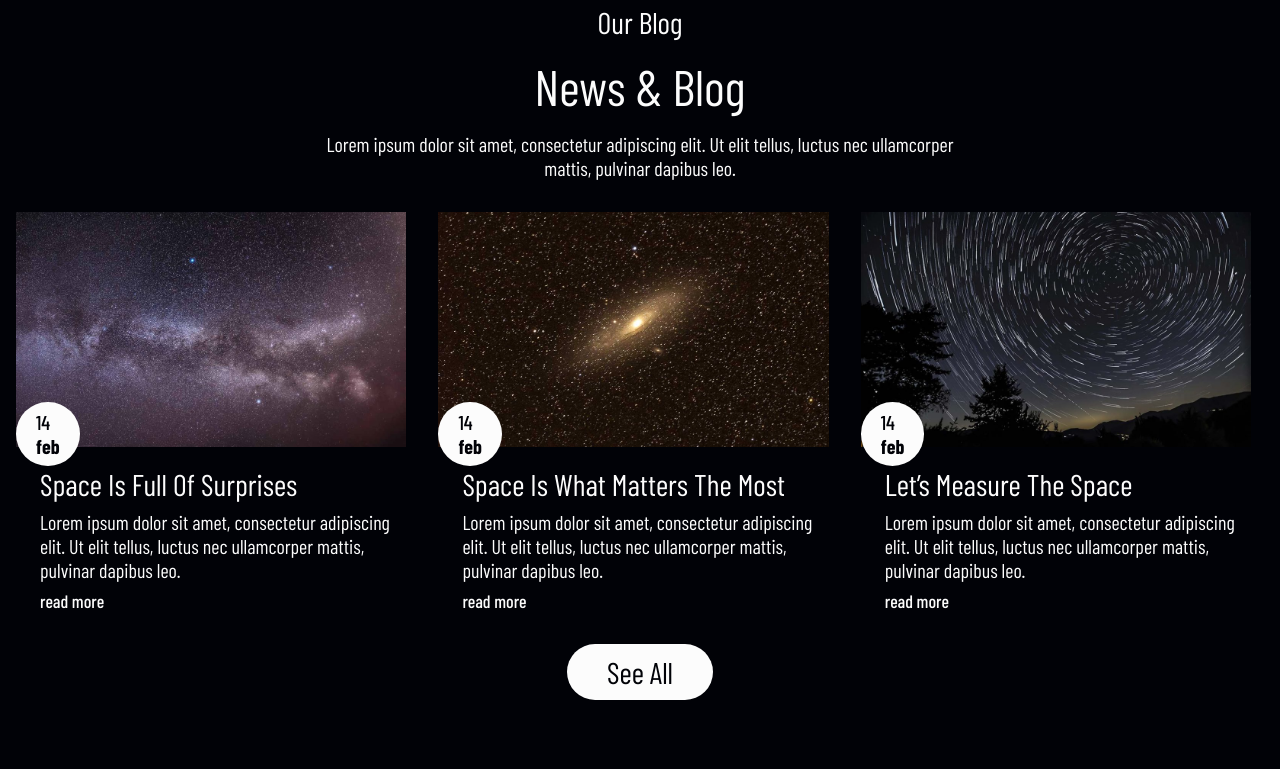
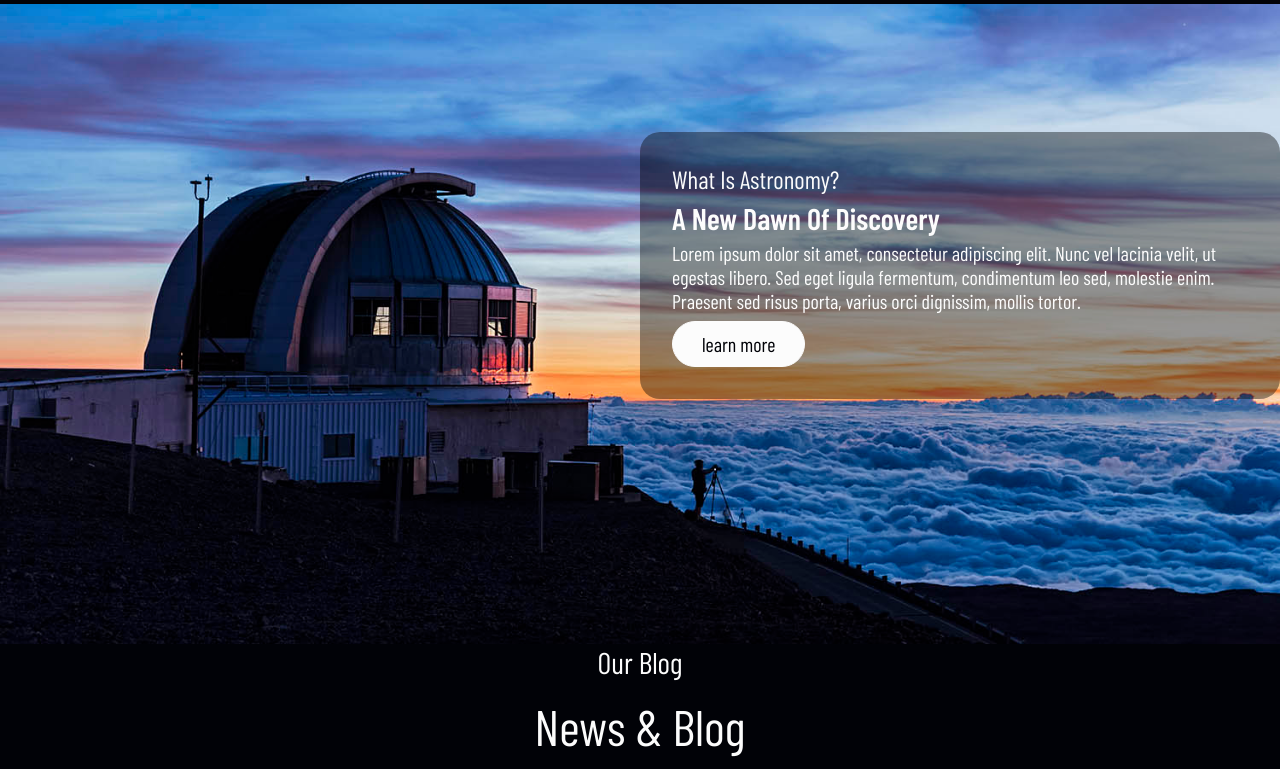
Before and after one commit to SIFAT-AOC/the-austronomy, a plain HTML site: page index.html in a window 1280 px wide. Shown: the part 1232-2001 px from the top of the page. Drawn offline with nearby package versions, Linux system fonts and the light colour scheme; a web font is replaced by a local one.

Commit message:
feature 1 section

```diff
--- a/index.html
+++ b/index.html
@@ -87,7 +87,25 @@
     </section>
 
     <!-- Grow section -->
-
+    <!-- feature secction 1 -->
+    <section>
+      <div class="container">
+        <div class="fs-1-bg-img">
+          <div class="fs-1-content">
+            <h6>What Is Astronomy?</h6>
+            <h4>A New Dawn Of Discovery</h4>
+            <p>
+              Lorem ipsum dolor sit amet, consectetur adipiscing elit. Nunc vel
+              lacinia velit, ut egestas libero. Sed eget ligula fermentum,
+              condimentum leo sed, molestie enim. Praesent sed risus porta,
+              varius orci dignissim, mollis tortor.
+            </p>
+            <a href="./singlepa.html" class="btn">learn more</a>
+          </div>
+        </div>
+      </div>
+    </section>
+    <!-- feature secction 1 -->
     <!-- Blog -->
     <section class="blog-section">
       <div class="container">
--- a/style.css
+++ b/style.css
@@ -42,18 +42,17 @@ body {
   outline: none;
   background-color: var(--secondary-color);
   color: var(--primary-color);
-  padding: 10px 40px;
-  font-size: var(--third-size);
+  padding: 10px 29px;
+  font-size: var(--peragraph-size1);
   font-weight: 400;
-  border-radius: 32px;
+  border-radius: 30px;
   display: block;
-  border: none;
+  border: 1px solid var(--secondary-color);
   transition: all 0.3s ease;
 }
 .btn:hover {
   background-color: transparent;
   color: var(--secondary-color);
-  border: 1px solid var(--secondary-color);
 }
 /* utility class */
 
@@ -170,6 +169,46 @@ header {
   text-align: center;
 }
 /* Grow section  */
+
+/* feature secction 1  */
+.fs-1-bg-img {
+  background-image: url(./images/sky.jpg);
+  background-repeat: no-repeat;
+  background-size: cover;
+  aspect-ratio: 12/6;
+  background-position: bottom;
+  position: relative;
+}
+.fs-1-content {
+  width: 50%;
+  display: flex;
+  flex-direction: column;
+  justify-content: flex-start;
+  align-items: flex-start;
+  padding: 2rem;
+  background-color: rgba(0, 0, 0, 0.4);
+  border-radius: 20px;
+  position: absolute;
+  top: 20%;
+  right: 0%;
+}
+.fs-1-content h6 {
+  font-size: 25px;
+  font-weight: 300;
+  margin: 0 0 6px 0;
+}
+.fs-1-content h4 {
+  font-size: var(--third-size);
+  font-weight: 600;
+  margin: 0 0 5px 0;
+}
+.fs-1-content p {
+  font-size: var(--peragraph-size1);
+  margin: 0 0 8px 0;
+}
+
+/* feature secction 1  */
+
 /* our - blog & NEWS*/
 .top-content {
   color: var(--secondary-color);
@@ -358,15 +397,10 @@ footer {
   align-items: center;
   padding: 2rem 0;
 }
-.footer-content .copyright {
-}
-.footer-content .copyright p {
-}
+
 .footer-content .c-2-5 {
   flex-basis: 49%;
   max-width: 49%;
-}
-.footer-content .c-2-5 img {
 }
 .footer-content .c-2-5 p {
   font-size: var(--peragraph-size1);
@@ -405,8 +439,7 @@ footer {
   flex-direction: column;
   list-style: none;
 }
-.footer-content .c-1-5 ul li {
-}
+
 .footer-content .c-1-5 ul li a {
   text-decoration: none;
   display: block;
```
